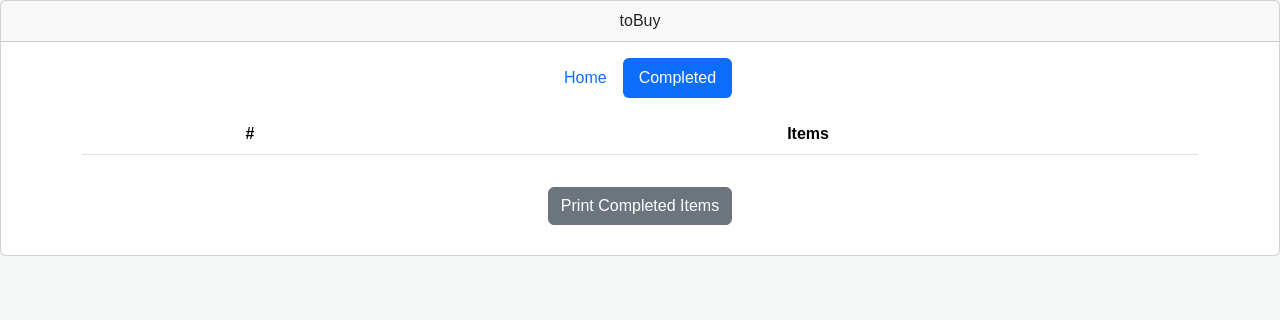
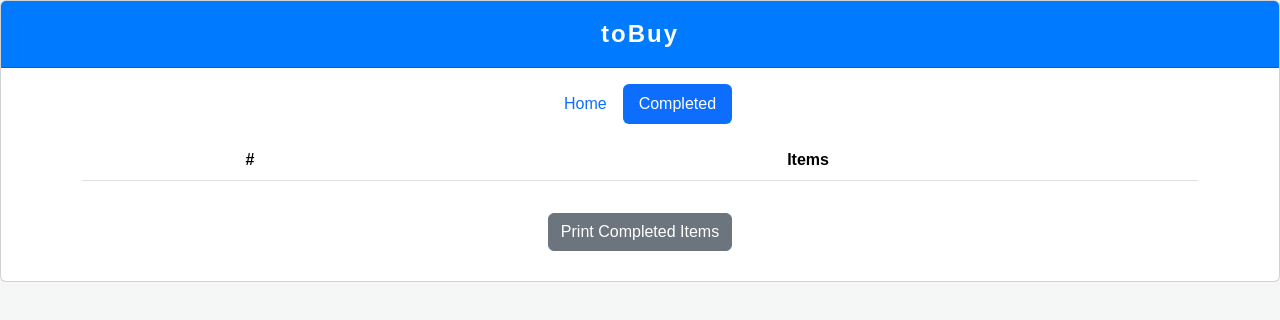
Before and after one commit to karan425/toBuy, a plain HTML site: page completed.html in a window 1280 px wide. Drawn offline with nearby package versions, Linux system fonts and the light colour scheme.

Commit message:
modify in complete header

```diff
--- a/completed.html
+++ b/completed.html
@@ -10,6 +10,17 @@
          body {
             background-color: #f4f7f6;
             font-family: 'Poppins', sans-serif;
+        }
+
+        .card-header {
+            font-weight: bold;
+            font-size: 1.5rem;
+            font-family: 'Arial', sans-serif;
+            background-color: #007bff;
+            color: white;
+            padding: 15px;
+            text-align: center;
+            letter-spacing: 2px;
         }
 
         .container {
```
